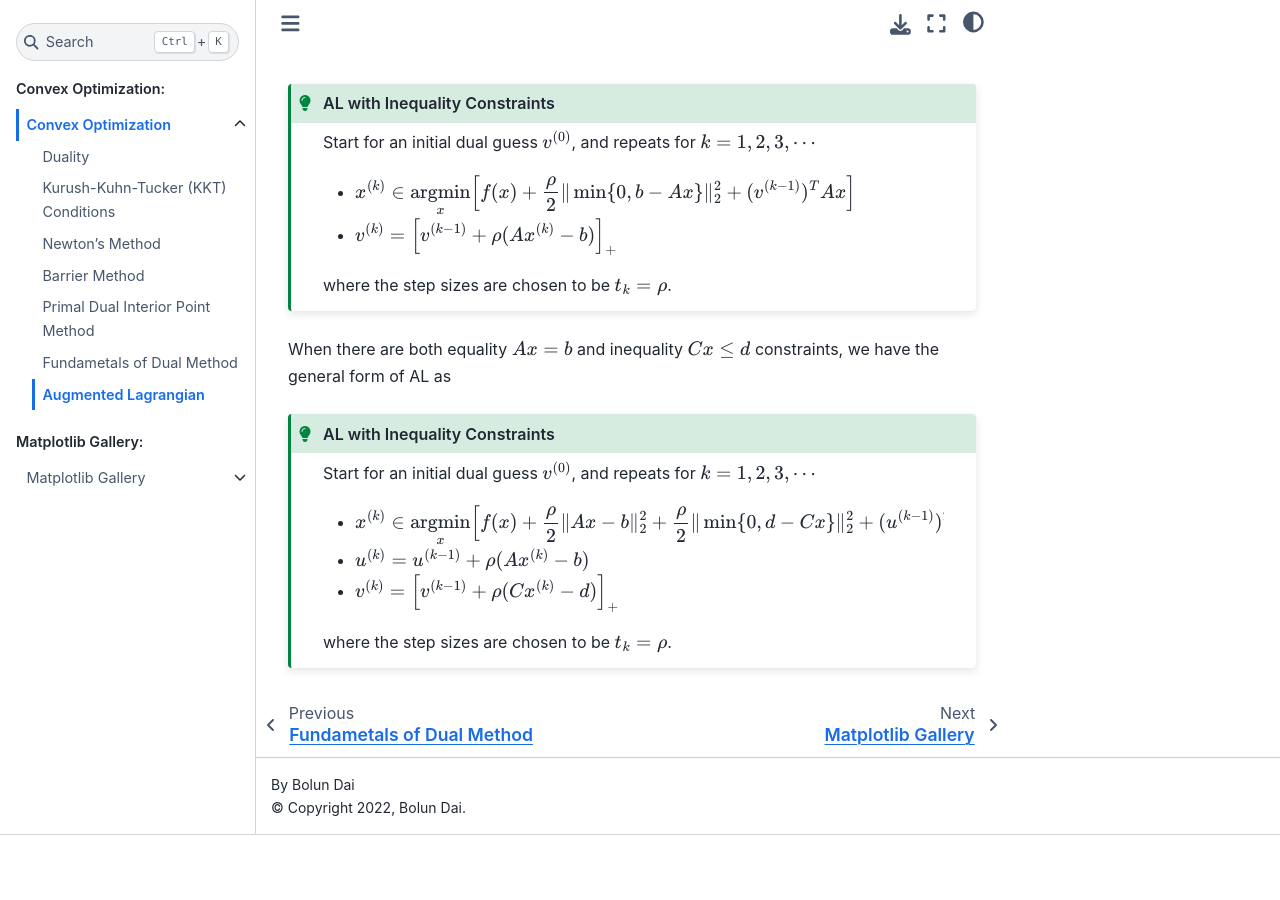
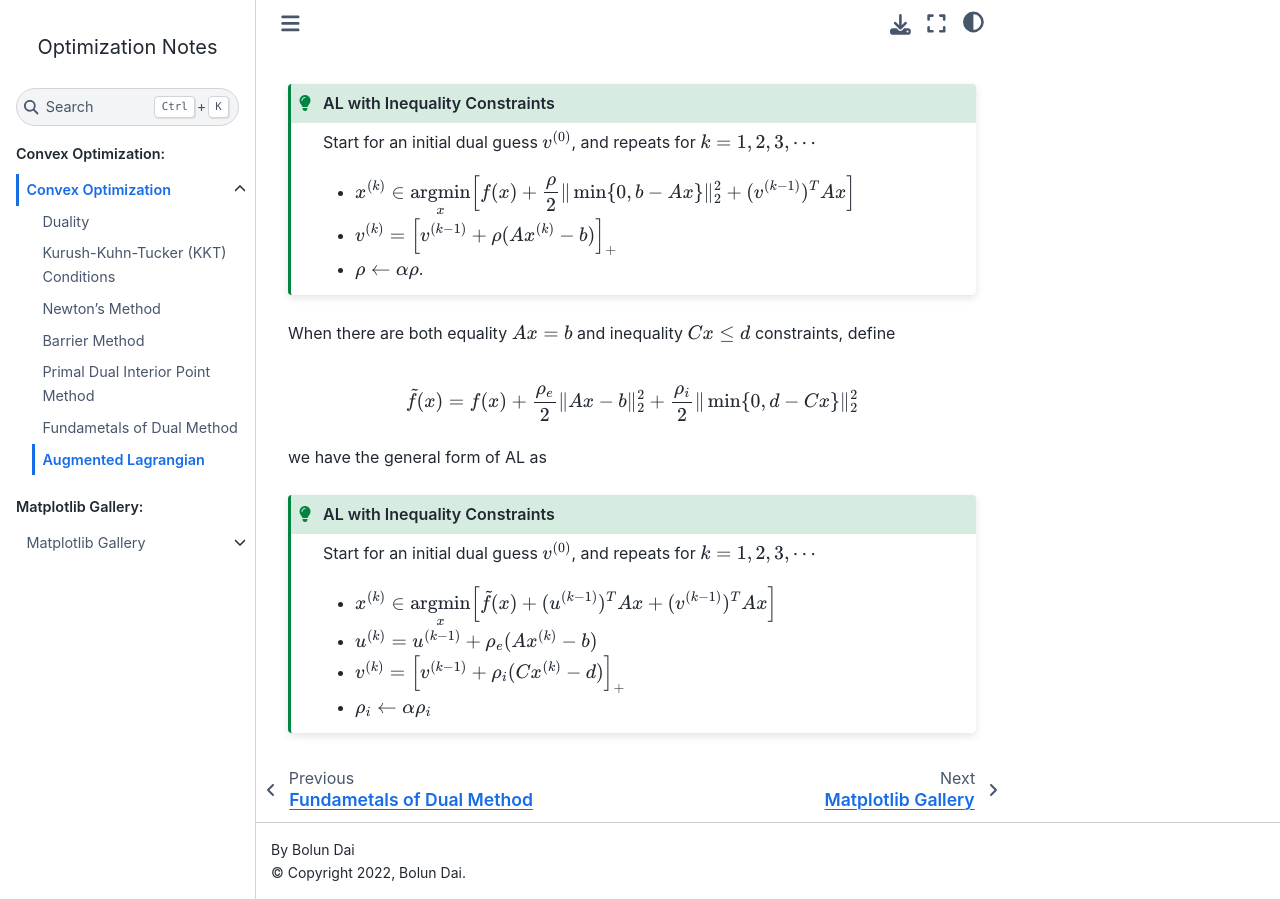
Before and after one commit to BolunDai0216/OptimizationNotes, a Sphinx documentation site: the page built from docs/source/convex_optimization/augmented_lagrangian.md, in a window 1280 px wide and 900 px high, scrolled down 850 px. Built offline with Sphinx 7.4.7 and the Sphinx Book theme 1.1.4, drawn with Linux system fonts in a browser that asks for light colours; before the commit the page ends 1685 px from its top, so only the background shows below that.

Commit message:
updated AL

````diff
--- a/docs/source/convex_optimization/augmented_lagrangian.md
+++ b/docs/source/convex_optimization/augmented_lagrangian.md
@@ -38,20 +38,24 @@
 
 - $\displaystyle x^{(k)} \in \underset{x}{\mathrm{argmin}}\Big[f(x) + \frac{\rho}{2}\|\min\{0, b - Ax\}\|_2^2 + (v^{(k-1)})^TAx\Big]$
 - $v^{(k)} = \Big[v^{(k-1)} + \rho(Ax^{(k)} - b)\Big]_+$
-
-where the step sizes are chosen to be $t_k = \rho$.
+- $\rho \leftarrow \alpha\rho$.
 ```
 
-When there are both equality $Ax = b$ and inequality $Cx \leq d$ constraints, we have the general form of AL as
+When there are both equality $Ax = b$ and inequality $Cx \leq d$ constraints, define
+
+$$
+\tilde{f}(x) = f(x) + \frac{\rho_e}{2}\|Ax - b\|_2^2 + \frac{\rho_i}{2}\|\min\{0, d - Cx\}\|_2^2
+$$
+
+we have the general form of AL as
 
 ```{admonition} AL with Inequality Constraints
 :class: tip
 
 Start for an initial dual guess $v^{(0)}$, and repeats for $k = 1, 2, 3, \cdots$
 
-- $\displaystyle x^{(k)} \in \underset{x}{\mathrm{argmin}}\Big[f(x) + \frac{\rho}{2}\|Ax - b\|_2^2 + \frac{\rho}{2}\|\min\{0, d - Cx\}\|_2^2 + (u^{(k-1)})^TAx + (v^{(k-1)})^TAx\Big]$
-- $u^{(k)} = u^{(k-1)} + \rho(Ax^{(k)} - b)$
-- $v^{(k)} = \Big[v^{(k-1)} + \rho(Cx^{(k)} - d)\Big]_+$
-
-where the step sizes are chosen to be $t_k = \rho$.
+- $\displaystyle x^{(k)} \in \underset{x}{\mathrm{argmin}}\Big[\tilde{f}(x) + (u^{(k-1)})^TAx + (v^{(k-1)})^TAx\Big]$
+- $u^{(k)} = u^{(k-1)} + \rho_e(Ax^{(k)} - b)$
+- $v^{(k)} = \Big[v^{(k-1)} + \rho_i(Cx^{(k)} - d)\Big]_+$
+- $\rho_i \leftarrow \alpha\rho_i$
 ```
````
